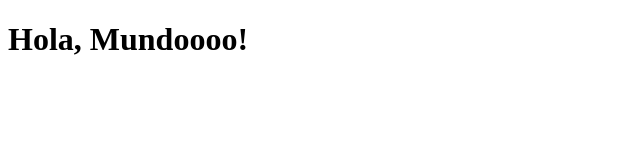
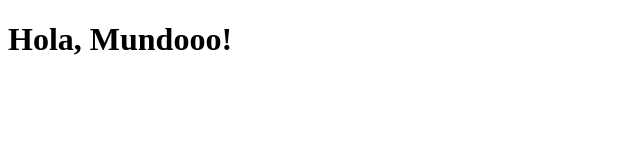
Before and after one commit to xiscojr/test, a plain HTML site: page index.html in a window 1280 px wide. Shown: the full height of the page, 0-640 px from the left. Drawn offline with Linux system fonts and the light colour scheme.

Commit message:
Update index.html

```diff
--- a/index.html
+++ b/index.html
@@ -7,7 +7,7 @@
 </head>
 <body>
 
-    <h1>Hola, Mundoooo!</h1>
+    <h1>Hola, Mundooo!</h1>
 
 </body>
 </html>
```
